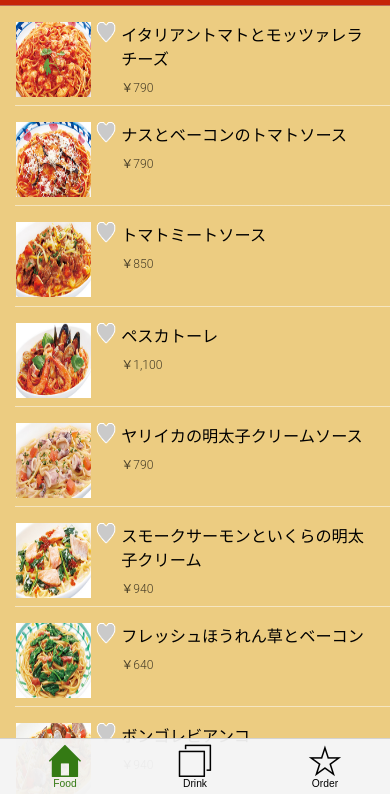
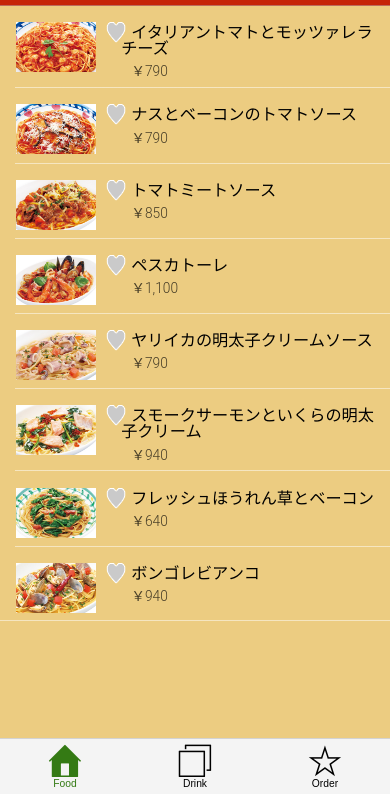
Before and after one commit to TakesxiSximada/bluemix_tornado_example, a plain HTML site: page static/index.html in a window 390 px wide. Shown: the part 50-844 px from the top of the page. Drawn offline with Linux system fonts and the light colour scheme; some packages are replaced by stand-ins of ours.

Commit message:
パスタサイズ調整。

```diff
--- a/static/js/script.js
+++ b/static/js/script.js
@@ -35,14 +35,7 @@
     }
 
     function setFavorite() {
-      var $this = $(this);
-
-      if($this.hasClass("favorite")) {
-        $this.removeClass("favorite");
-      } else {
-        $this.addClass("favorite");
-      }
-
+      $(this).toggleClass("favorite");
       return false;
     }
 
--- a/static/styles/main.css
+++ b/static/styles/main.css
@@ -269,11 +269,11 @@
     margin-top: 8px;
 }
 .j-listview-item.announcement > .j-listview-item-content > span:last-of-type {
-    font-size: 0.75em;
+    font-size: 0.85em;
 }
 .j-listview-item.announcement > img {
-    width: 75px;
-    height: 75px;
+    width: 80px;
+    height: 50px;
     float: left;
     border-radius: 0px !important;
 }
@@ -327,11 +327,20 @@
     background: url("../images/icon_fav_off.png") left top no-repeat;
     text-indent: -9999px;
     color: #fff;
-    margin: 0;
+    margin: 0 10px;
     display: block;
 }
 .j-listview-item-content p.favorite {
     background: url("../images/icon_fav_on.png") left top no-repeat;
+}
+
+.j-listview-item-content span {
+    text-indent: 10px;
+    line-height: 1;
+}
+
+.j-listview-item-content span.name {
+    padding-top: 3px;
 }
 
 #orderlist {
```
